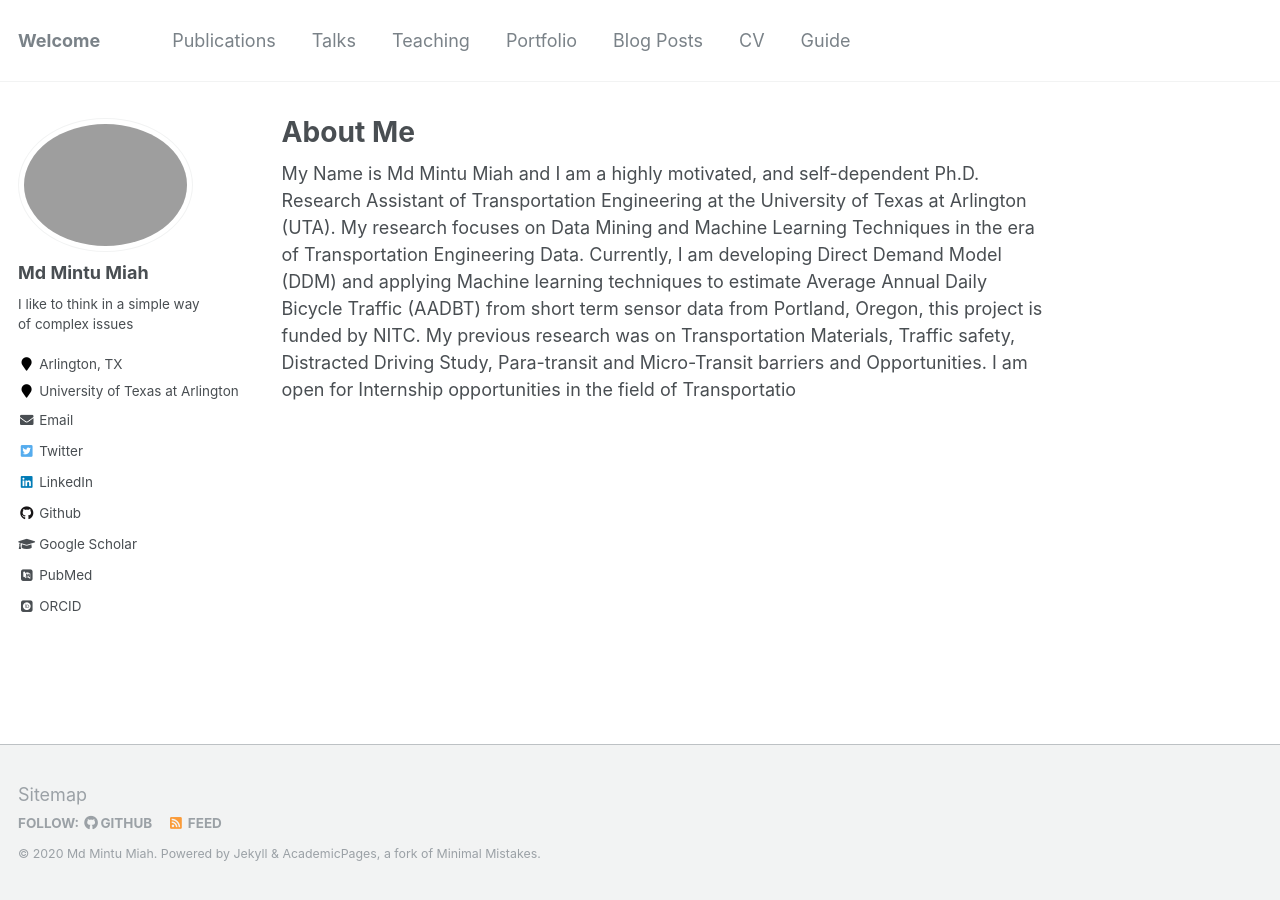
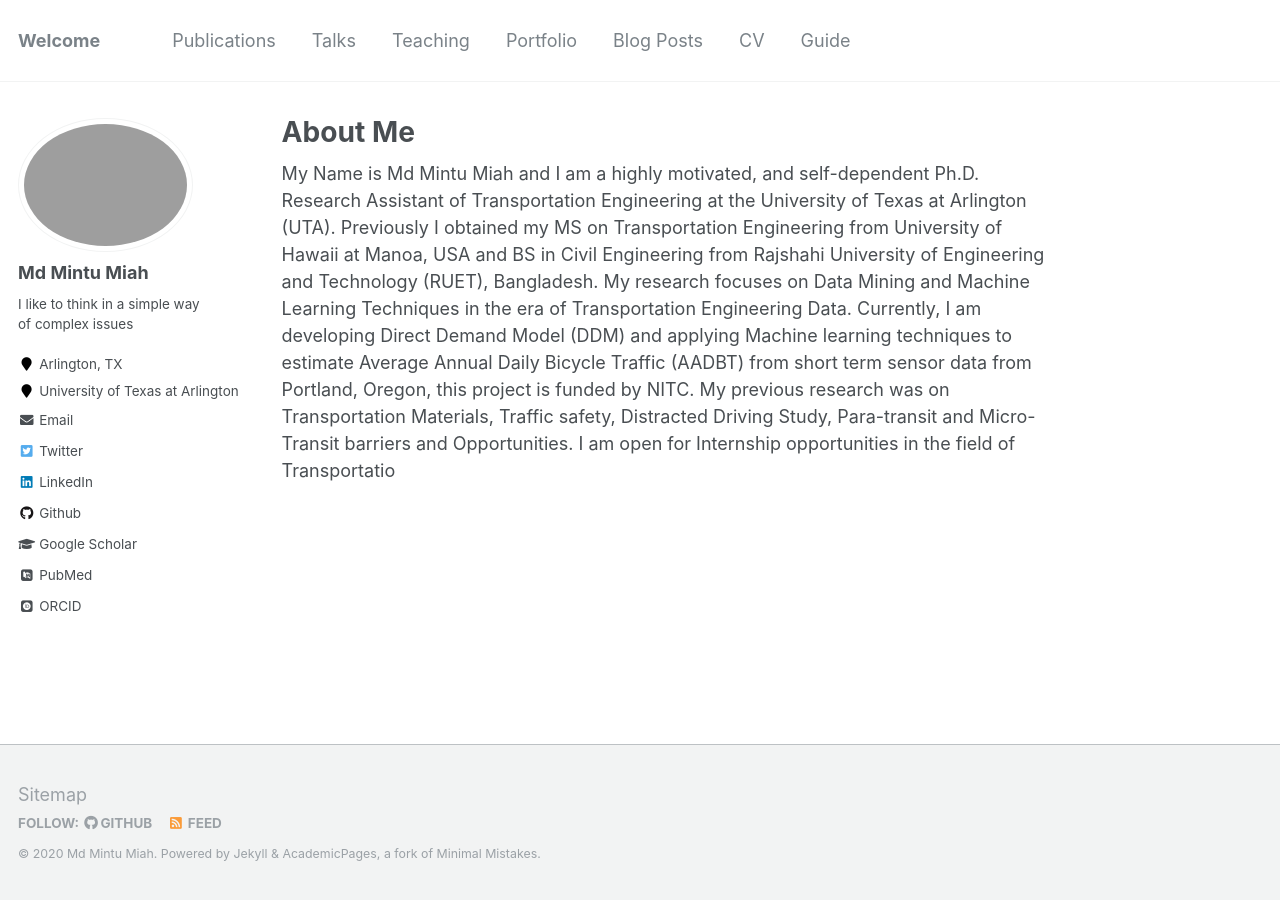
Before and after one commit to mintu07ruet/mintu07ruet.github.io, a Jekyll site: the page built from _pages/about.md, in a window 1280 px wide. Built offline with Jekyll 4.4.1, drawn with Linux system fonts in a browser that asks for light colours; some web fonts are replaced.

Commit message:
Update about.md

```diff
--- a/_pages/about.md
+++ b/_pages/about.md
@@ -8,4 +8,4 @@ redirect_from:
   - /about.html
 ---
 
-My Name is Md Mintu Miah and I am a highly motivated, and self-dependent Ph.D. Research Assistant of Transportation Engineering at the University of Texas at Arlington (UTA). My research focuses on Data Mining and Machine Learning Techniques in the era of Transportation Engineering Data. Currently, I am developing Direct Demand Model (DDM) and applying Machine learning techniques to estimate Average Annual Daily Bicycle Traffic (AADBT) from short term sensor data from Portland, Oregon, this project is funded by NITC. My previous research was on Transportation Materials, Traffic safety, Distracted Driving Study, Para-transit and Micro-Transit barriers and Opportunities. I am open for Internship opportunities in the field of Transportatio
+My Name is Md Mintu Miah and I am a highly motivated, and self-dependent Ph.D. Research Assistant of Transportation Engineering at the University of Texas at Arlington (UTA). Previously I obtained my MS on Transportation Engineering from University of Hawaii at Manoa, USA and BS in Civil Engineering from Rajshahi University of Engineering and Technology (RUET), Bangladesh. My research focuses on Data Mining and Machine Learning Techniques in the era of Transportation Engineering Data. Currently, I am developing Direct Demand Model (DDM) and applying Machine learning techniques to estimate Average Annual Daily Bicycle Traffic (AADBT) from short term sensor data from Portland, Oregon, this project is funded by NITC. My previous research was on Transportation Materials, Traffic safety, Distracted Driving Study, Para-transit and Micro-Transit barriers and Opportunities. I am open for Internship opportunities in the field of Transportatio
```
